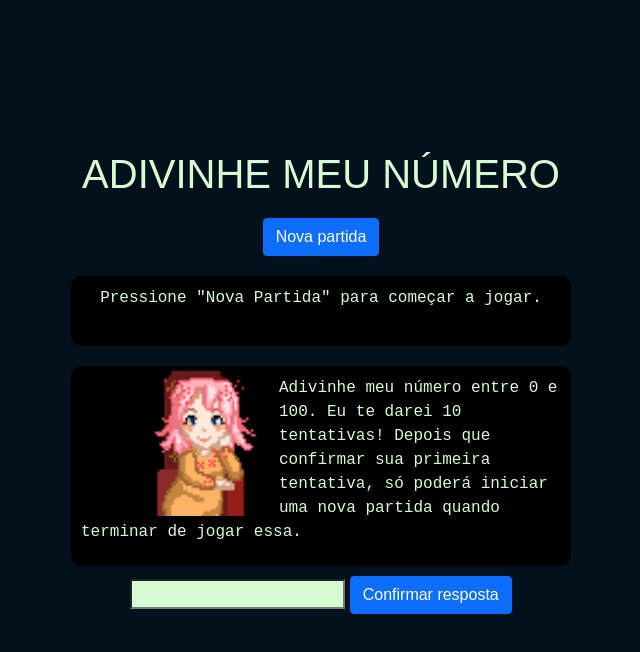
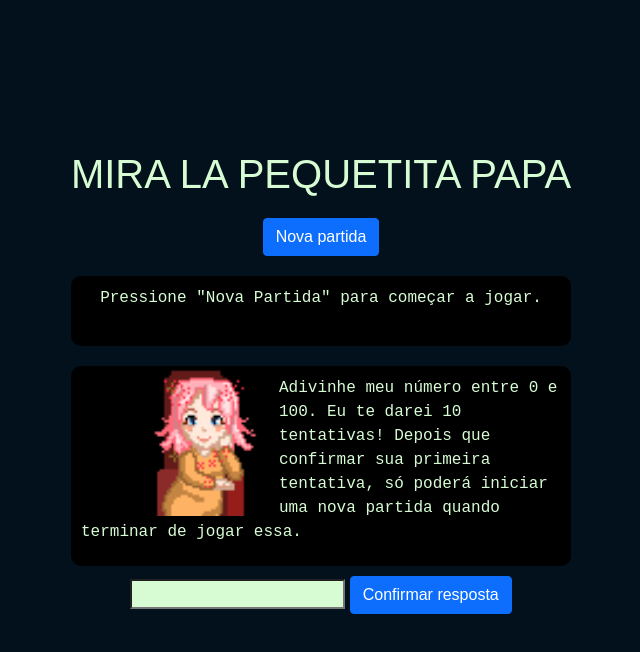
Before and after one commit to BeatrizNataly/jogo-de-adivinhacao, a plain HTML site: page jogo-de-adivinhacao-JsVer/index.html in a window 1280 px wide. Shown: the whole page, without its empty margins (319-959 px from the left). Drawn offline with nearby package versions, Linux system fonts and the light colour scheme.

Commit message:
resolve Problema

```diff
--- a/jogo-de-adivinhacao-JsVer/index.html
+++ b/jogo-de-adivinhacao-JsVer/index.html
@@ -4,7 +4,7 @@
 <head>
     <meta charset='utf-8'>
     <meta http-equiv='X-UA-Compatible' content='IE=edge'>
-    <title>Jogo de Adivinhação</title>
+    <title>Juego de la advinhacion</title>
     <meta name='viewport' content='width=device-width, initial-scale=1'>
     <link href="https://cdn.jsdelivr.net/npm/bootstrap@5.1.0/dist/css/bootstrap.min.css" rel="stylesheet"
         integrity="sha384-KyZXEAg3QhqLMpG8r+8fhAXLRk2vvoC2f3B09zVXn8CA5QIVfZOJ3BCsw2P0p/We" crossorigin="anonymous">
@@ -14,7 +14,7 @@
 <body>
     <div class="main">
         <div class="main-title">
-            <h1>ADIVINHE MEU NÚMERO</h1>
+            <h1>MIRA LA PEQUETITA PAPA</h1>
         </div>
         <div>
             <button class="btn btn-primary buttons" id='start'>Nova partida</button>
```
